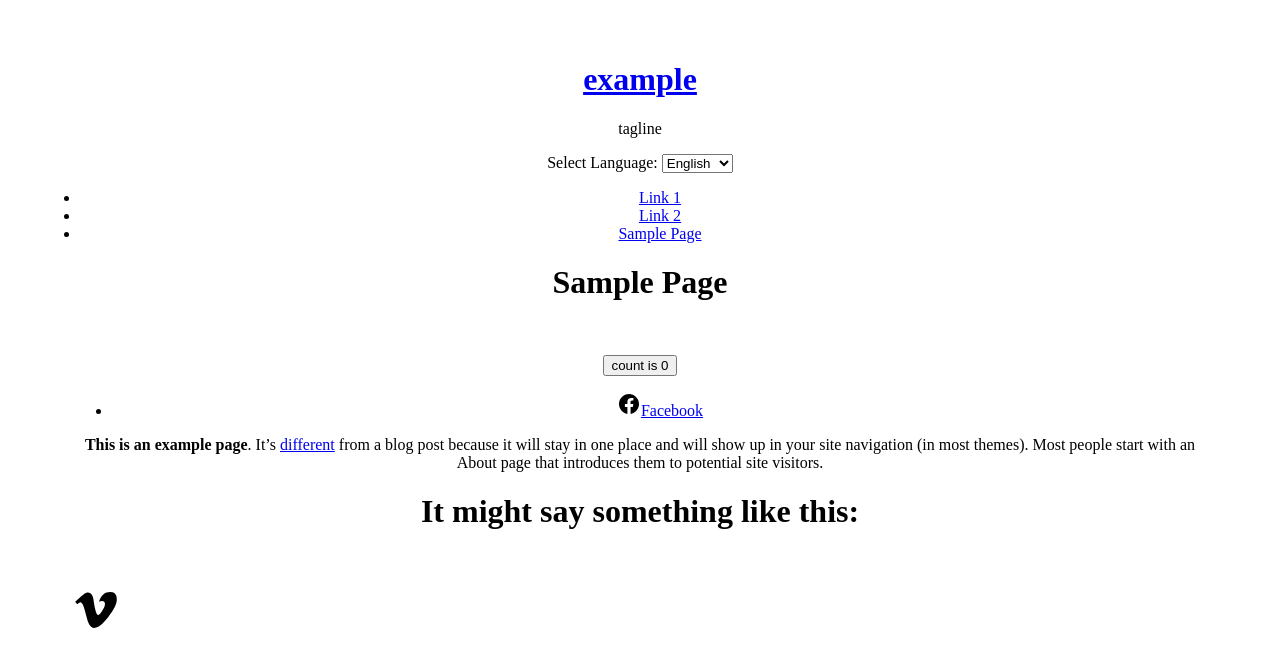
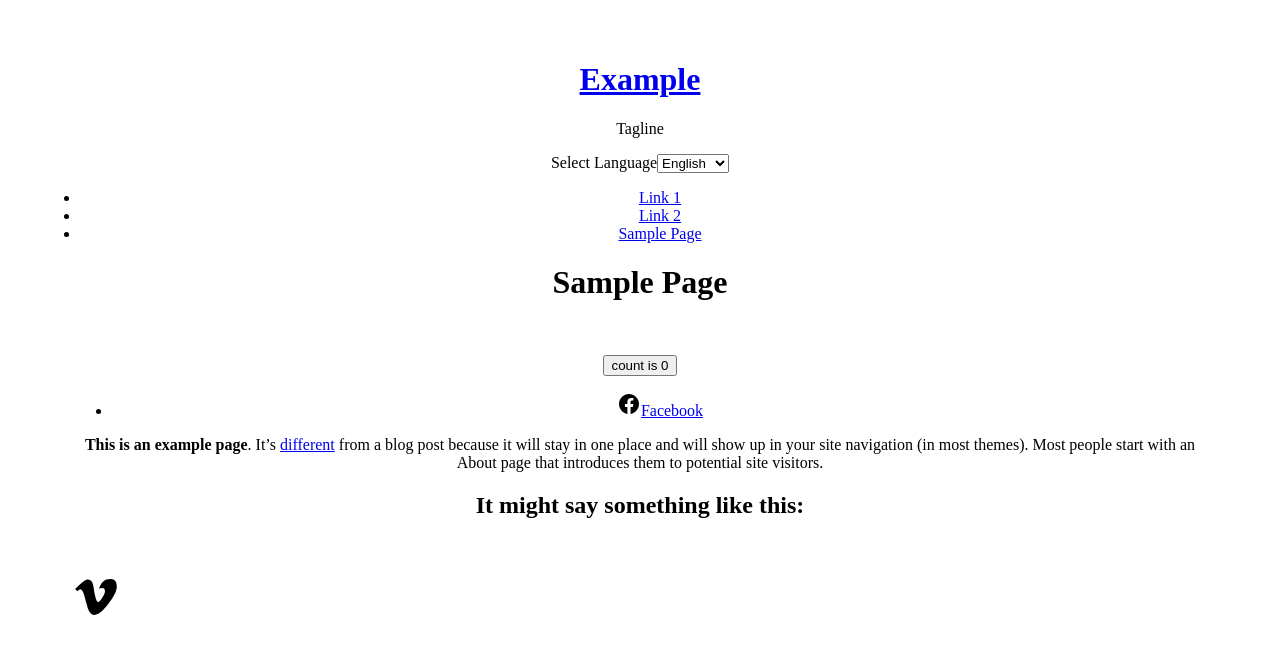
Before and after one commit to avi111/reactwp, a React (Vite) app: page / in a window 1280 px wide. Shown: the top 666 px of the page. Built offline with nearby package versions, Linux system fonts and the light colour scheme.

Commit message:
translate

```diff
--- a/src/App.tsx
+++ b/src/App.tsx
@@ -6,29 +6,29 @@ import Header from "./Header.tsx";
 function App() {
     const [count, setCount] = useState(0)
     const {object: {content, post, query: {posts, is_home, is_archive, query_vars, is_singular}}} = window;
-    const {language} = useLanguage();
+    const {language, translate} = useLanguage();
     const getTitle = useCallback(() => {
             if (is_home) {
                 return "home";
             }
             if (is_archive) {
                 if (query_vars.post_type) {
-                    return `archive ${query_vars.post_type}`;
+                    return `archive ${translate(query_vars.post_type)}`;
                 }
 
                 if (query_vars.category_name) {
-                    return `archive ${query_vars.category_name}`;
+                    return `archive ${translate(query_vars.category_name)}`;
                 }
 
                 if (query_vars.tag) {
-                    return `archive ${query_vars.tag}`;
+                    return `archive ${translate(query_vars.tag)}`;
                 }
 
                 return "archive";
             }
-            return posts[0].post_title;
+            return translate(posts[0].post_title);
         }
-        , [is_archive, is_home, posts, query_vars.category_name, query_vars.post_type, query_vars.tag]);
+        , [is_archive, is_home, posts, query_vars.category_name, query_vars.post_type, query_vars.tag, translate]);
 
     const title = getTitle();
 
@@ -38,7 +38,7 @@ function App() {
         }
         if (is_archive) {
             return <div>{posts.map((post) => <div>
-                    <h2>{post.post_title}</h2>
+                    <h2>{translate(post.post_title)}</h2>
                     <div dangerouslySetInnerHTML={{__html: post.post_content}}/>
                 </div>
             )}</div>;
@@ -58,16 +58,22 @@ function App() {
     }, [is_home, is_archive, is_singular, post, posts, content, language]);
 
     return (
-        <>
+        <div style={{
+            direction: language === "hebrew" ? "rtl" : "ltr",
+        }}>
             <Header/>
+            <main>
                 <h1>{title}</h1>
                 <div className="card">
                     <button onClick={() => setCount((count) => count + 1)}>
                         count is {count}
                     </button>
+                    <article>
                         {getContent()}
+                    </article>
                 </div>
-        </>
+            </main>
+        </div>
     )
 }
 
--- a/src/Header.tsx
+++ b/src/Header.tsx
@@ -1,6 +1,5 @@
 import LanguageSelector from "./Language/LanguageSelector.tsx";
 import {useLanguage} from "./Language/useLanguage.ts";
-import {regularToSnakeCase} from "./utils.ts";
 
 function Header() {
     const {object: {menus, site}} = window;
@@ -8,15 +7,15 @@ function Header() {
     const menu = menus["main-menu"];
     return (
         <header>
-            <h1><a href={site.site_url}>{site.site_name}</a></h1>
-            <p>{site.site_description}</p>
+            <h1><a href={site.site_url}>{translate(site.site_name)}</a></h1>
+            <p>{translate(site.site_description)}</p>
             <LanguageSelector/>
             <div className="menu-main-menu-container">
                 <ul className="menu">
                     {menu.items.map((item) => (
                         <li key={item.ID}
                             className={`menu-item menu-item-type-post_type_archive menu-item-object-agent menu-item-${item.ID}`}>
-                            <a href={item.url}>{translate(regularToSnakeCase(item.title))}</a>
+                            <a href={item.url}>{translate(item.title)}</a>
                         </li>
                     ))}
                 </ul>
--- a/src/Language/LanguageContext.tsx
+++ b/src/Language/LanguageContext.tsx
@@ -1,6 +1,6 @@
 import {createContext, FC, ReactNode, useEffect, useState} from 'react';
 import {Language, TranslationData} from "../types.ts";
-import {snakeToRegularCase} from "../utils.ts";
+import {regularToSnakeCase, snakeToRegularCase} from "../utils.ts";
 
 // Define the shape of the context
 export interface LanguageContextType {
@@ -57,8 +57,7 @@ export const LanguageProvider: FC<LanguageProviderProps> = ({children}) => {
     const translations: Record<string, Record<Language, string>> = extractTranslation(window.object.translations);
 
     const translate = (key: string) => {
-        console.log(key);
-        const translation = translations[key];
+        const translation = translations[regularToSnakeCase(key)];
         return translation ? translation[language] : snakeToRegularCase(key);
     }
 
--- a/src/Language/LanguageSelector.tsx
+++ b/src/Language/LanguageSelector.tsx
@@ -1,9 +1,10 @@
 import React from 'react';
 import {useLanguage} from "./useLanguage.ts";
 import {Language} from "../types.ts";
+import {regularToSnakeCase} from "../utils.ts";
 
 const LanguageSelector: React.FC = () => {
-    const { language, changeLanguage } = useLanguage();
+    const { language, changeLanguage, translate } = useLanguage();
 
     const handleLanguageChange = (event: React.ChangeEvent<HTMLSelectElement>) => {
         changeLanguage(event.target.value as Language);
@@ -11,11 +12,11 @@ const LanguageSelector: React.FC = () => {
 
     return (
         <div>
-            <label htmlFor="language-select">Select Language: </label>
+            <label htmlFor="language-select">{translate(regularToSnakeCase("Select language"))}</label>
             <select id="language-select" value={language} onChange={handleLanguageChange}>
                 <option value="english">English</option>
-                <option value="hebrew">Hebrew</option>
-                <option value="russian">Russian</option>
+                <option value="hebrew">עברית</option>
+                <option value="russian">Русский</option>
             </select>
         </div>
     );
```
Also changed, not shown: 2 other files (tests, documents, lock files or other folders). Lines whose indentation alone changed are shown as unchanged.
